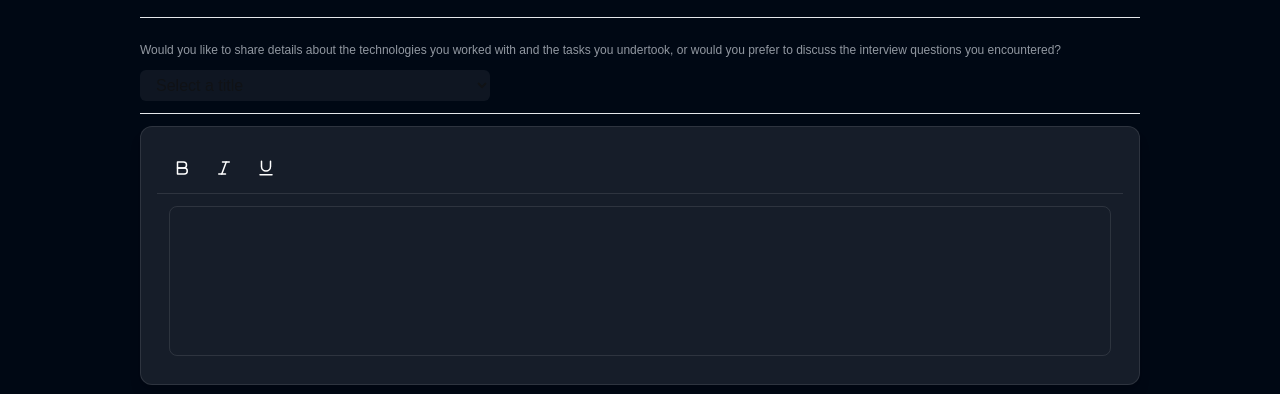
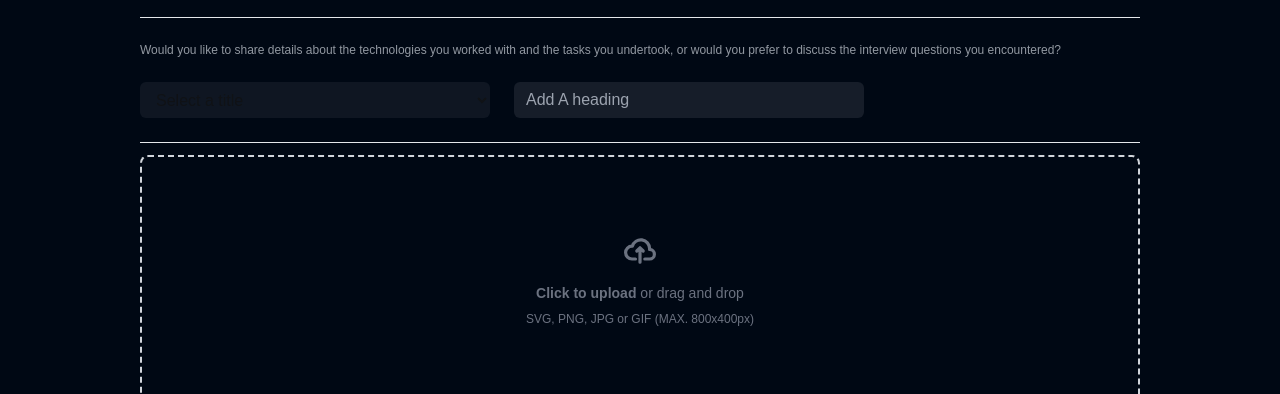
Before and after one commit to mnkraj/Placement, a Next.js app: page /createPost in a window 1280 px wide. Shown: the part 406-800 px from the top of the page. Built offline with nearby package versions, Linux system fonts and the light colour scheme; no server answers.

Commit message:
upload cover photo in posts

```diff
--- a/src/app/createPost/Editor.tsx
+++ b/src/app/createPost/Editor.tsx
@@ -62,7 +62,7 @@ const TiptapEditor: React.FC<TiptapEditorProps> = ({ setHtmlContent }) => {
       <div className="p-3">
         <EditorContent
           editor={editor}
-          className="prose min-h-[150px] p-2 border border-white/10 rounded-lg focus:border-none"
+          className="prose  p-2 border border-white/10 rounded-lg focus:border-none"
         />
       </div>
     </div>
--- a/src/app/createPost/page.tsx
+++ b/src/app/createPost/page.tsx
@@ -14,13 +14,23 @@ import { ChevronUpDownIcon } from '@heroicons/react/16/solid'
 
 
 export default function Page() {
+  const [image, setImage] = useState<File | null>(null);
+  const [head,sethead] = useState("")
+  const [imagepreview, setimagepreview] = useState<string>("");
   const router = useRouter();
   const [title, setitle] = useState("")
   const [htmlContent, setHtmlContent] = useState("");
   const [companyoptions, setcompanyoptions] = useState<{ _id: string; name: string; logo: string }[]>([]);
   const [loading, setloading] = useState(false)
   const [selected, setSelected] = useState<{ _id: string; name: string; logo: string } | null>(null);
+  const handleImageChange = (e: React.ChangeEvent<HTMLInputElement>) => {
+    const file = e.target.files?.[0];
+    if (file) {
+      setImage(file);
+      setimagepreview(URL.createObjectURL(file));
 
+    }
+  };
   useEffect(() => {
     async function fetchUser() {
       setloading(true)
@@ -62,20 +72,23 @@ export default function Page() {
 
   }, [])
   const hanldepost = async () => {
-    if (!title || !selected || !htmlContent) return;
+    if (!title || !selected || !htmlContent || !image || !head)
+    {
+      toast.error("All FieldsMandatory")
+      return ;
+    }
     setloading(true)
-    const l =  toast.loading("Loading...")
+    const formData = new FormData();
+    formData.append("image" , image);
+    formData.append("title" , title)
+    formData.append("company",selected._id)
+    formData.append("html",htmlContent)
+    formData.append("head",head);
+    const l = toast.loading("Loading...")
     try {
       const response = await fetch(`${process.env.NEXT_PUBLIC_BACKEND_URL}/auth/post`, {
         method: "POST",
-        body: JSON.stringify({
-          company: selected._id,
-          title: title,
-          html: htmlContent
-        }),
-        headers: {
-          "Content-Type": "application/json",  // Add this header
-        },
+        body: formData,
         credentials: "include",
       });
       const data = await response.json();
@@ -85,15 +98,15 @@ export default function Page() {
       setitle("")
       toast.dismiss(l)
       // console.log("Logout Response:", data); // Debugging
-      if(!data.success)
-      {
+      if (!data.success) {
         toast.error(data.message)
-        return ;
+        return;
       }
       toast.success(data.message)
-      toast.success("ThankYou For Sharing Your Experience..",{
-        icon : "🤗"
+      toast.success("ThankYou For Sharing Your Experience..", {
+        icon: "🤗"
       })
+      router.push("/")
     } catch (error) {
       console.error("Upload failed:", error);
       setloading(false)
@@ -157,7 +170,8 @@ export default function Page() {
         <h4 className=" mt-3 mb-6 text-xs font-medium text-[#9198A1]">You can Add a new company <Link href={"/profile/editprofile"}><span className="text-[#FFD60A]">here</span></Link> </h4>
         <hr />
         <h4 className="mt-6 mb-3 text-xs  font-medium text-[#9198A1]">Would you like to share details about the technologies you worked with and the tasks you undertook, or would you prefer to discuss the interview questions you encountered?</h4>
-        <select disabled={!selected} className={`form-input mb-3 ${selected ? "" : "cursor-not-allowed"} w-1/2 md:w-[35%] bg-[#161D29] border-[1 solid rgb(44,61,53)] rounded-md py-1.5 pr-2 pl-3 `} value={title} onChange={(e) => setitle(e.target.value)} >
+        <div className="flex flex-col md:flex-row mb-3">
+          <select disabled={!selected} className={`form-input mt-3 mr-3 mb-3   ${selected ? "" : "cursor-not-allowed"} w-1/2 md:w-[35%] bg-[#161D29] border-[1 solid rgb(44,61,53)] rounded-md py-1.5 pr-2 pl-3 `} value={title} onChange={(e) => setitle(e.target.value)} >
             <option value="" className="bg-[rgb(0,8,20)]" disabled>
               Select a title
             </option>
@@ -168,12 +182,62 @@ export default function Page() {
               Your Work - Tech Stack & Responsibilities
             </option>
           </select>
+          <input type="text" className={`form-input m-0 md:m-3  w-1/2 md:w-[35%] bg-[#161D29] border-[1 solid rgb(44,61,53)] rounded-md py-1.5 pr-2 pl-3  `} placeholder="Add A heading" value={head} onChange={(e)=> {sethead(e.target.value)}} disabled = {!selected} />
+        </div>
         <hr />
+
+        <div className="flex items-center  mt-3 justify-center w-full">
+          {imagepreview ? (
+            <div className="relative w-full h-64 border-2 border-gray-300 border-dashed rounded-lg overflow-hidden">
+              <Image src={imagepreview || "https://lh3.googleusercontent.com/a/ACg8ocIM97eXOLk9aAtoWnYR03eQyw6wLsxXARkOTjaNo8Uc1fERgSST=s96-c"} width={1000} height={1000} alt="Preview" className="w-full h-full object-contain" />
+              <button
+                className="absolute top-2 right-2 bg-red-500 text-white p-1 rounded-full"
+                onClick={() => {
+                  setImage(null)
+                  setimagepreview("")
+                }}
+              >
+                ✕
+              </button>
+            </div>
+          ) : (
+            <label
+              htmlFor="dropzone-file"
+              className="flex flex-col items-center justify-center w-full h-64 border-2 border-gray-300 border-dashed rounded-lg cursor-pointer bg-[rgb(0,8,20)] dark:hover:bg-white/10  hover:bg-gray-100 dark:border-gray-600 dark:hover:border-gray-500 "
+            >
+              <div className="flex flex-col items-center justify-center pt-5 pb-6">
+                <svg
+                  className="w-8 h-8 mb-4 text-gray-500 dark:text-gray-400"
+                  aria-hidden="true"
+                  xmlns="http://www.w3.org/2000/svg"
+                  fill="none"
+                  viewBox="0 0 20 16"
+                >
+                  <path
+                    stroke="currentColor"
+                    strokeLinecap="round"
+                    strokeLinejoin="round"
+                    strokeWidth="2"
+                    d="M13 13h3a3 3 0 0 0 0-6h-.025A5.56 5.56 0 0 0 16 6.5 5.5 5.5 0 0 0 5.207 5.021C5.137 5.017 5.071 5 5 5a4 4 0 0 0 0 8h2.167M10 15V6m0 0L8 8m2-2 2 2"
+                  />
+                </svg>
+                <p className="mb-2 text-sm text-gray-500 dark:text-gray-400">
+                  <span className="font-semibold">Click to upload</span> or drag and drop
+                </p>
+                <p className="text-xs text-gray-500 dark:text-gray-400">
+                  SVG, PNG, JPG or GIF (MAX. 800x400px)
+                </p>
+              </div>
+              <input id="dropzone-file" type="file" className="hidden" onChange={handleImageChange} />
+            </label>
+          )}
+        </div>
+
         <div className="mt-3">
           <TiptapEditor setHtmlContent={setHtmlContent} />
         </div>
         <div className="mb-10 w-full flex justify-end">
-          <button onClick={hanldepost} className={`flex items-center bg-[#FFD60A] ${selected && title && htmlContent ? "cursor-pointer" : "disabled cursor-not-allowed"}  gap-x-2 rounded-md py-2 px-5 font-semibold text-[#000814] undefined`}>Post</button>
+          <button  onClick={hanldepost} className={`flex items-center bg-[#FFD60A] ${selected && title && htmlContent && head && image ? "cursor-pointer" : "disabled cursor-not-allowed"}  gap-x-2 rounded-md py-2 px-5 font-semibold text-[#000814] undefined`}>Post</button>
         </div>
         <Parsehtml content={htmlContent} />
       </div>}
--- a/src/app/profile/editprofile/page.tsx
+++ b/src/app/profile/editprofile/page.tsx
@@ -164,6 +164,8 @@ const Page = () => {
         return;
       }
       toast.success(data.message)
+      setlin("")
+      setSelected(null)
     } catch (error) {
       console.error("Upload failed:", error);
       setloading(false)
--- a/src/app/users/[regn]/page.tsx
+++ b/src/app/users/[regn]/page.tsx
@@ -85,10 +85,6 @@ const Page = () => {
             {!loading && (
                 <section className=" py-8 antialiased bg-[rgb(0,8,20)]  md:py-8 mt-[30px] md:mt-[90px]">
                     <div className="mx-auto max-w-screen-lg px-4 2xl:px-0">
-                        <h2 className="mb-4 text-2xl font-semibold text-gray-900 dark:text-white sm:text-2xl md:mb-6">
-                            My Profile
-                        </h2>
-
                         <div className="py-4 md:py-8">
                             <div className="mb-4 grid gap-4 sm:grid-cols-2 sm:gap-8 lg:gap-16">
                                 <div className="space-y-4">
```
Also changed, not shown: 2 other files (tests, documents, lock files or other folders). Lines whose indentation alone changed are shown as unchanged.
